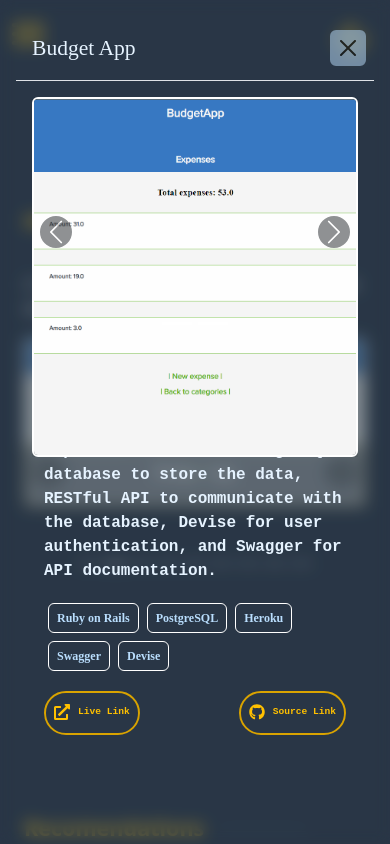
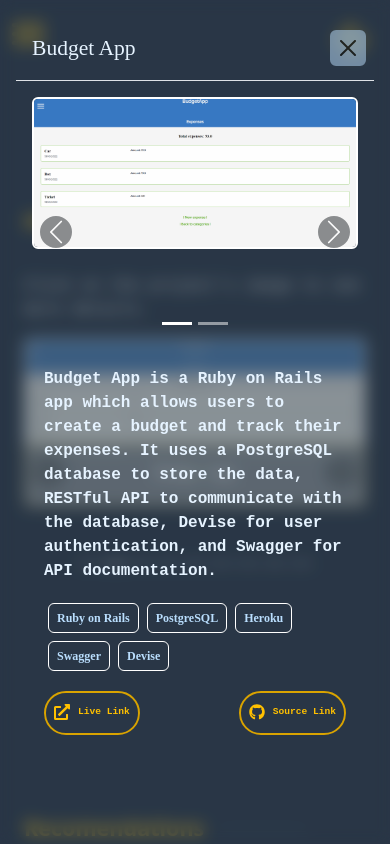
Before and after one commit to ahzamir/my-portfolio, a React (Create React App) app: page / in a window 390 px wide. Both pictures are taken after a click on the picture 195 px from the left and 1938 px from the top of the page. Shown: the part 1516-2360 px from the top of the page. Built offline with nearby package versions, Linux system fonts and the light colour scheme; a web font is replaced by a local one.

Commit message:
change some project images size for mobile version to make it responsive

```diff
--- a/src/components/pages/projects/Projects.js
+++ b/src/components/pages/projects/Projects.js
@@ -98,10 +98,9 @@ const Projects = () => {
                   key={image}
                 >
                   <img
-                    className="img-fluid border border-2 border-white rounded shadow"
+                    className="img-fluid border border-2 border-white rounded shadow project-images"
                     src={image}
                     alt={projectData.title}
-                    style={{ height: '360px', objectFit: 'cover', objectPosition: 'center', width: '100%' }}
                   />
                 </Carousel.Item>
               ))}
--- a/src/index.css
+++ b/src/index.css
@@ -280,6 +280,13 @@ i {
   justify-content: space-between;
 }
 
+.project-images {
+  height: 360px;
+  width: 100%;
+  object-fit: cover;
+  object-position: center;
+}
+
 .project-link {
   font-size: 0.6rem;
   border: #d9a300 2px solid;
@@ -382,6 +389,10 @@ i {
     height: 30vh;
   }
 
+  .project-images {
+    height: 152px;
+  }
+
   .recommendation-info {
     padding: 2rem;
   }
```
